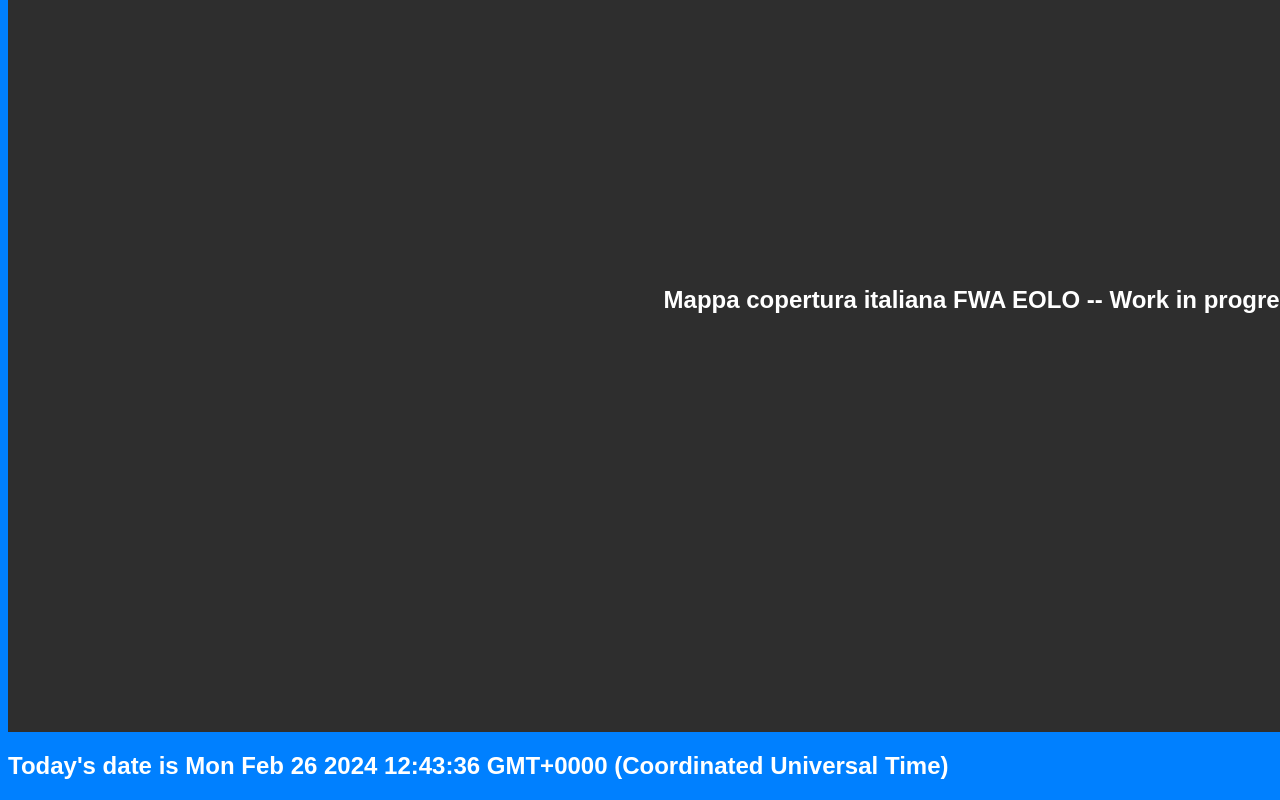
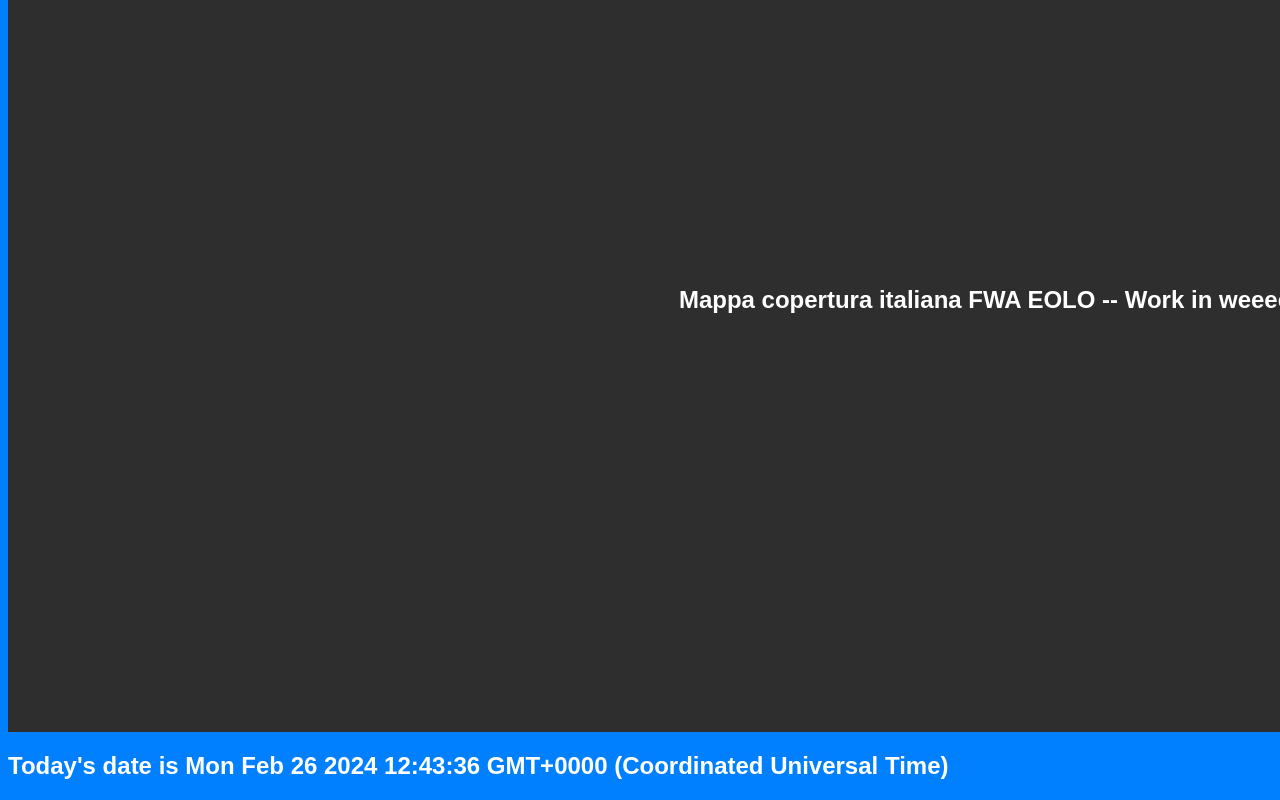
Before and after one commit to 701789262a/eolo, a plain HTML site: page index.html in a window 1280 px wide. Shown: the part 705-1505 px from the top of the page. Drawn offline with Linux system fonts and the light colour scheme.

Commit message:
added boh

```diff
--- a/index.html
+++ b/index.html
@@ -7,7 +7,7 @@
     <body>
 
         <div style="width: 100%; height: 100%; padding-top: 605px; padding-bottom: 40px; padding-left: 365px; padding-right: 365px; background: #2E2E2E; justify-content: center; align-items: center; display: inline-flex">
-            <h2>Mappa copertura italiana FWA EOLO -- Work in progresssss</h2>
+            <h2>Mappa copertura italiana FWA EOLO -- Work in weeeeeee</h2>
             <script src ="js/script.js"></script>
             <div style="width: 550px; height: 75px; background: #3E3E3E; border-radius: 19px"></div>
         </div>
```
